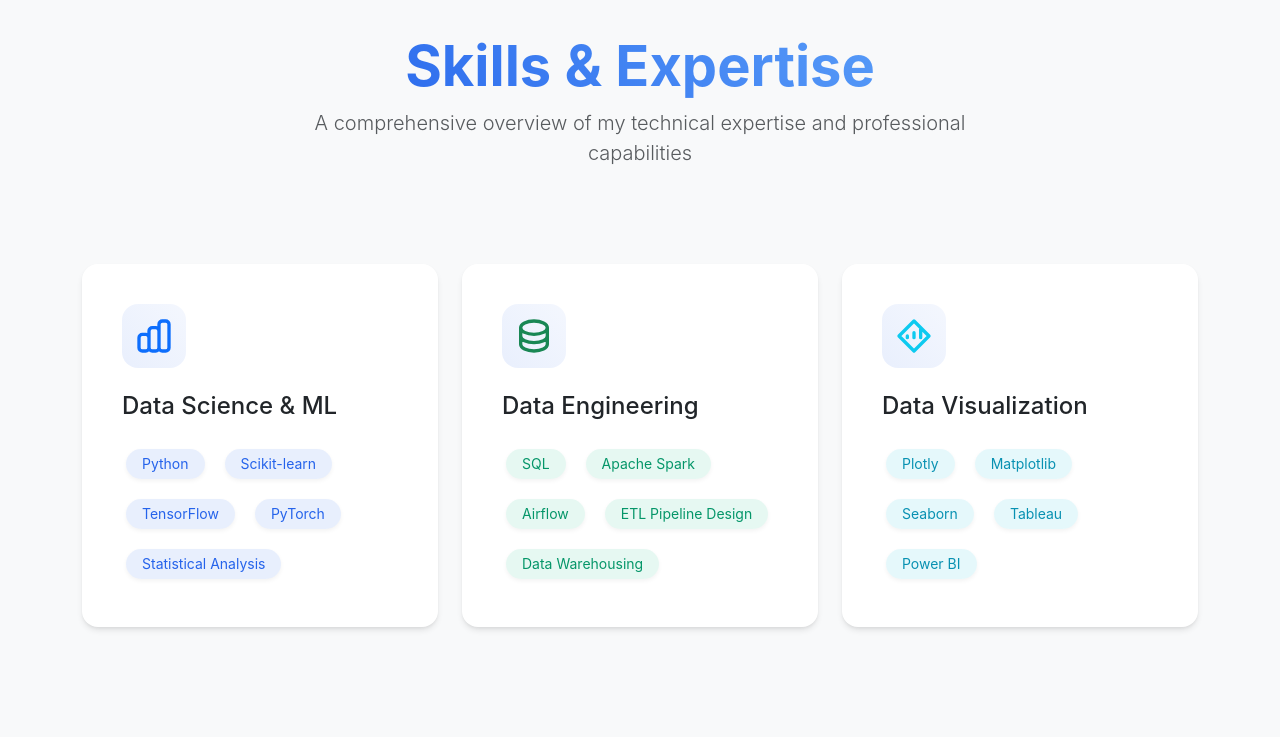
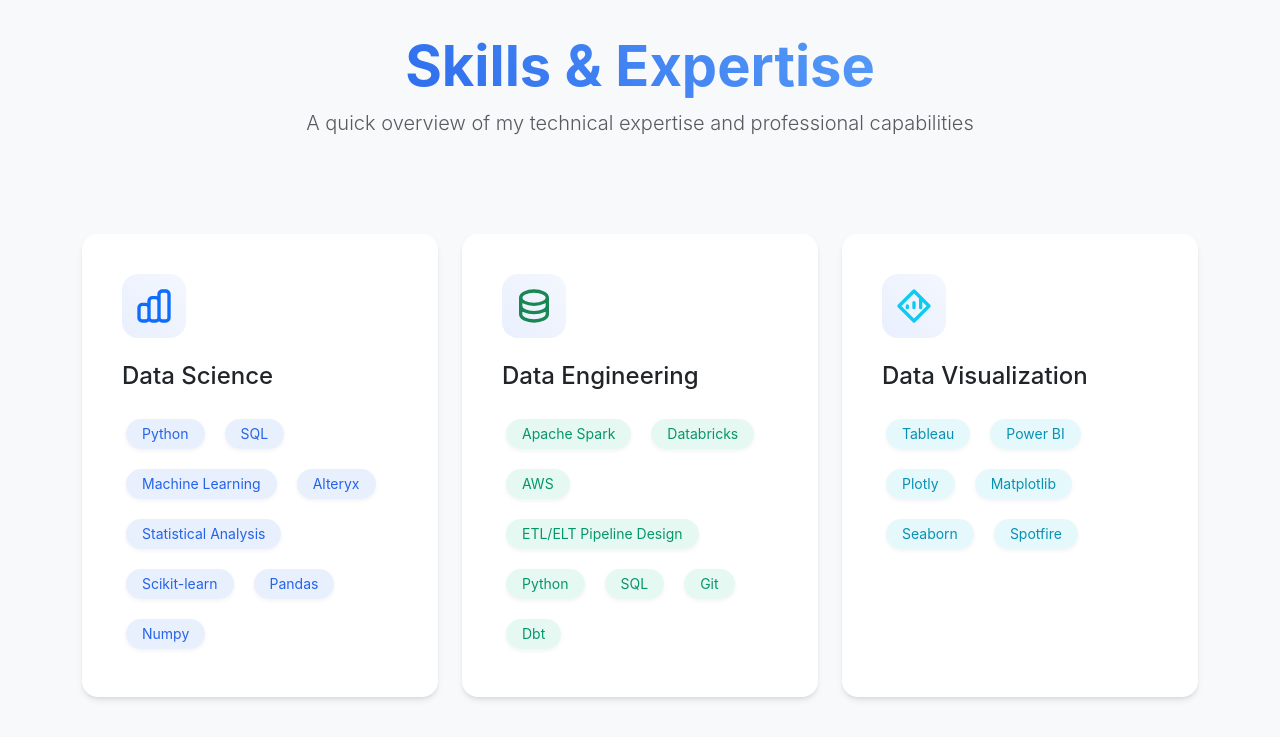
Before and after one commit to bhaiyatu/website, a Flask app: page /skills/ in a window 1280 px wide. Shown: the part 63-800 px from the top of the page. Run offline with Flask 2, Linux system fonts and the light colour scheme; some libraries are stand-ins or nearby versions.

Commit message:
Updates to website

```diff
--- a/projects/projects.json
+++ b/projects/projects.json
@@ -11,7 +11,7 @@
     {
       "title": "Linear Regression Model",
       "description": "Implemented a simple Linear Regression Model to predict the yearly amount spent by customers.",
-      "technologies": ["Python", "Scikit-learn", "Matplotlib", "Seaborn"],
+      "technologies": ["Python", "Scikit-learn", "Linear Regression", "Seaborn"],
       "url": "https://github.com/bhaiyatu/portfolio/blob/main/data-analysis/LinearRegressionImplementation/Linear%20Regression%20ML%20Implementation.ipynb",
       "display_type": "github",
       "image": "Linear-Regression-Model.png"
@@ -19,8 +19,8 @@
     {
       "title": "Customer Segmentation",
       "description": "Implemented K-means clustering to segment customers based on their purchasing behavior.",
-      "technologies": ["Python", "Scikit-learn", "Matplotlib", "Seaborn"],
-      "url": "https://tableau.com/your-dashboard",
+      "technologies": ["Python", "Scikit-learn", "Clustering", "Scaling"],
+      "url": "https://github.com/bhaiyatu/portfolio/blob/main/data-analysis/Online-Retail-Data-Clustering/Online-Retail-Data-Clustering.ipynb",
       "display_type": "github",
       "image": "Customer-segmentation-min.png"
     }
--- a/templates/certifications.html
+++ b/templates/certifications.html
@@ -1,6 +1,6 @@
 {% extends "base.html" %}
 {% block content %}
-<section class="certifications-section" data-aos="fade-up">
+<section class="certifications-section" data-aos="fade-up" data-aos-delay="100">
     <div class="row mb-5">
         <div class="col-md-8 offset-md-2 text-center">
             <h1 class="display-4 fw-bold gradient-text">Certifications</h1>
--- a/templates/cv.html
+++ b/templates/cv.html
@@ -1,7 +1,7 @@
 {% extends "base.html" %}
 
 {% block content %}
-<section class="cv-section" data-aos="fade-up">
+<section class="cv-section" data-aos="fade-up" data-aos-delay="100">
     <div class="row mb-5">
         <div class="col-md-8 offset-md-2 text-center">
             <h1 class="display-4 fw-bold gradient-text">Curriculum Vitae</h1>
--- a/templates/home.html
+++ b/templates/home.html
@@ -1,7 +1,7 @@
 {% extends "base.html" %}
 
 {% block content %}
-<div class="home-container" data-aos="fade-up">
+<div class="home-container" data-aos="fade-up" data-aos-delay="100">
     <div class="home-content">
         <img src="{{ url_for('static', filename='images/profile.jpeg') }}" alt="Profile Photo" class="profile-img rounded-circle mb-3">
         <h1 class="gradient-text mb-2 fw-bold">Hi, I'm Umar</h1>
--- a/templates/projects.html
+++ b/templates/projects.html
@@ -1,11 +1,11 @@
 {% extends "base.html" %}
 
 {% block content %}
-<div class="container" data-aos="fade-up">
+<div class="container" data-aos="fade-up" data-aos-delay="100">
     <div class="col-md-8 offset-md-2 text-center">
         <h1 class="display-4 fw-bold gradient-text">Projects</h1>
         <p class="lead text-muted mb-5">
-            A collection of projects showcasing my skills and expertise.
+            A collection of personal projects showcasing my skills and expertise.
         </p>
     </div>
 
@@ -16,7 +16,7 @@
             <div class="card h-100 project-card">
                 <img src="{{ url_for('static', filename='images/projects/' + project.image) }}"
                      class="card-img-top" alt="{{ project.title }}">
-                <div class="card-body">
+                <div class="card-body text-center">
                     <h5 class="card-title">{{ project.title }}</h5>
                     <p class="card-text">{{ project.description }}</p>
                     <div class="technologies-container">
--- a/templates/skills.html
+++ b/templates/skills.html
@@ -6,7 +6,7 @@
         <div class="col-md-8 offset-md-2 text-center">
             <h1 class="display-4 fw-bold gradient-text">Skills & Expertise</h1>
             <p class="lead text-muted mb-5">
-                A comprehensive overview of my technical expertise and professional capabilities
+                A quick overview of my technical expertise and professional capabilities
             </p>
         </div>
     </div>
@@ -21,20 +21,23 @@
                             <path stroke-linecap="round" stroke-linejoin="round" stroke-width="2" d="M9 19v-6a2 2 0 00-2-2H5a2 2 0 00-2 2v6a2 2 0 002 2h2a2 2 0 002-2zm0 0V9a2 2 0 012-2h2a2 2 0 012 2v10m-6 0a2 2 0 002 2h2a2 2 0 002-2m0 0V5a2 2 0 012-2h2a2 2 0 012 2v14a2 2 0 01-2 2h-2a2 2 0 01-2-2z"/>
                         </svg>
                     </div>
-                    <h4 class="card-title mb-4">Data Science & ML</h4>
+                    <h4 class="card-title mb-4">Data Science</h4>
                     <div class="skills-list">
                         <span class="badge bg-primary-soft me-2 mb-2">Python</span>
+                        <span class="badge bg-primary-soft me-2 mb-2">SQL</span>
+                        <span class="badge bg-primary-soft me-2 mb-2">Machine Learning</span>
+                        <span class="badge bg-primary-soft me-2 mb-2">Alteryx</span>
+                        <span class="badge bg-primary-soft me-2 mb-2">Statistical Analysis</span>
                         <span class="badge bg-primary-soft me-2 mb-2">Scikit-learn</span>
-                        <span class="badge bg-primary-soft me-2 mb-2">TensorFlow</span>
-                        <span class="badge bg-primary-soft me-2 mb-2">PyTorch</span>
-                        <span class="badge bg-primary-soft me-2 mb-2">Statistical Analysis</span>
+                        <span class="badge bg-primary-soft me-2 mb-2">Pandas</span>
+                        <span class="badge bg-primary-soft me-2 mb-2">Numpy</span>
                     </div>
                 </div>
             </div>
         </div>
 
         <!-- Data Engineering -->
-        <div class="col-md-4" data-aos="fade-up" data-aos-delay="200">
+        <div class="col-md-4" data-aos="fade-up" data-aos-delay="100">
             <div class="card skill-card h-100">
                 <div class="card-body">
                     <div class="skill-icon mb-4 text-success">
@@ -44,18 +47,22 @@
                     </div>
                     <h4 class="card-title mb-4">Data Engineering</h4>
                     <div class="skills-list">
+                        <span class="badge bg-success-soft me-2 mb-2">Apache Spark</span>
+                        <span class="badge bg-success-soft me-2 mb-2">Databricks</span>
+                        <span class="badge bg-success-soft me-2 mb-2">AWS</span>
+                        <span class="badge bg-success-soft me-2 mb-2">ETL/ELT Pipeline Design</span>
+                        <span class="badge bg-success-soft me-2 mb-2">Python</span>
                         <span class="badge bg-success-soft me-2 mb-2">SQL</span>
-                        <span class="badge bg-success-soft me-2 mb-2">Apache Spark</span>
-                        <span class="badge bg-success-soft me-2 mb-2">Airflow</span>
-                        <span class="badge bg-success-soft me-2 mb-2">ETL Pipeline Design</span>
-                        <span class="badge bg-success-soft me-2 mb-2">Data Warehousing</span>
+                        <span class="badge bg-success-soft me-2 mb-2">Git</span>
+                        <span class="badge bg-success-soft me-2 mb-2">Dbt</span>
+
                     </div>
                 </div>
             </div>
         </div>
 
         <!-- Visualization -->
-        <div class="col-md-4" data-aos="fade-up" data-aos-delay="300">
+        <div class="col-md-4" data-aos="fade-up" data-aos-delay="100">
             <div class="card skill-card h-100">
                 <div class="card-body">
                     <div class="skill-icon mb-4 text-info">
@@ -65,11 +72,12 @@
                     </div>
                     <h4 class="card-title mb-4">Data Visualization</h4>
                     <div class="skills-list">
+                        <span class="badge bg-info-soft me-2 mb-2">Tableau</span>
+                        <span class="badge bg-info-soft me-2 mb-2">Power BI</span>
                         <span class="badge bg-info-soft me-2 mb-2">Plotly</span>
                         <span class="badge bg-info-soft me-2 mb-2">Matplotlib</span>
                         <span class="badge bg-info-soft me-2 mb-2">Seaborn</span>
-                        <span class="badge bg-info-soft me-2 mb-2">Tableau</span>
-                        <span class="badge bg-info-soft me-2 mb-2">Power BI</span>
+                        <span class="badge bg-info-soft me-2 mb-2">Spotfire</span>
                     </div>
                 </div>
             </div>
```
Also changed, not shown: 1 other file.
